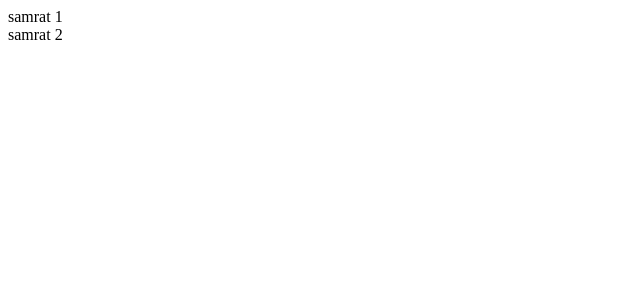
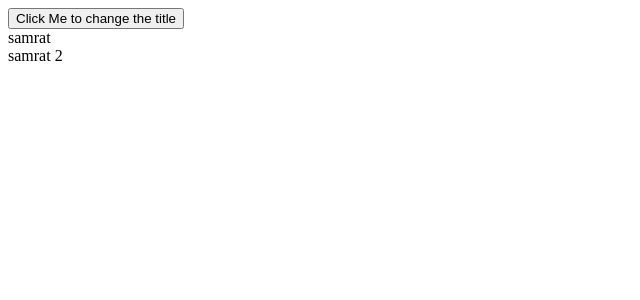
Before and after one commit to subh511/react-repo, a React (Vite) app in the folder frontend/: page / in a window 1280 px wide. Shown: the top 300 px of the page, without its empty margins (0-640 px from the left). Built offline with nearby package versions, Linux system fonts and the light colour scheme.

Commit message:
adding name then turning it to a button when clicked its gives you a random number

```diff
--- a/frontend/src/App.jsx
+++ b/frontend/src/App.jsx
@@ -1,13 +1,19 @@
-import Header from "./components/Header"
+import { useState } from "react";
+import Header from "./components/Header";
 
 function App() {
+  let [title, setTitle] = useState("samrat");
 
+  function updateTitle() {
+    setTitle("my name is " + Math.random());
+  }
   return (
     <>
-    <Header title= "samrat 1"/>
-    <Header title= "samrat 2"/>
+      <button onClick={updateTitle}>Click Me to change the title</button>
+      <Header title={title} />
+      <Header title="samrat 2" />
     </>
-  )
+  );
 }
 
-export default App
+export default App;
```
